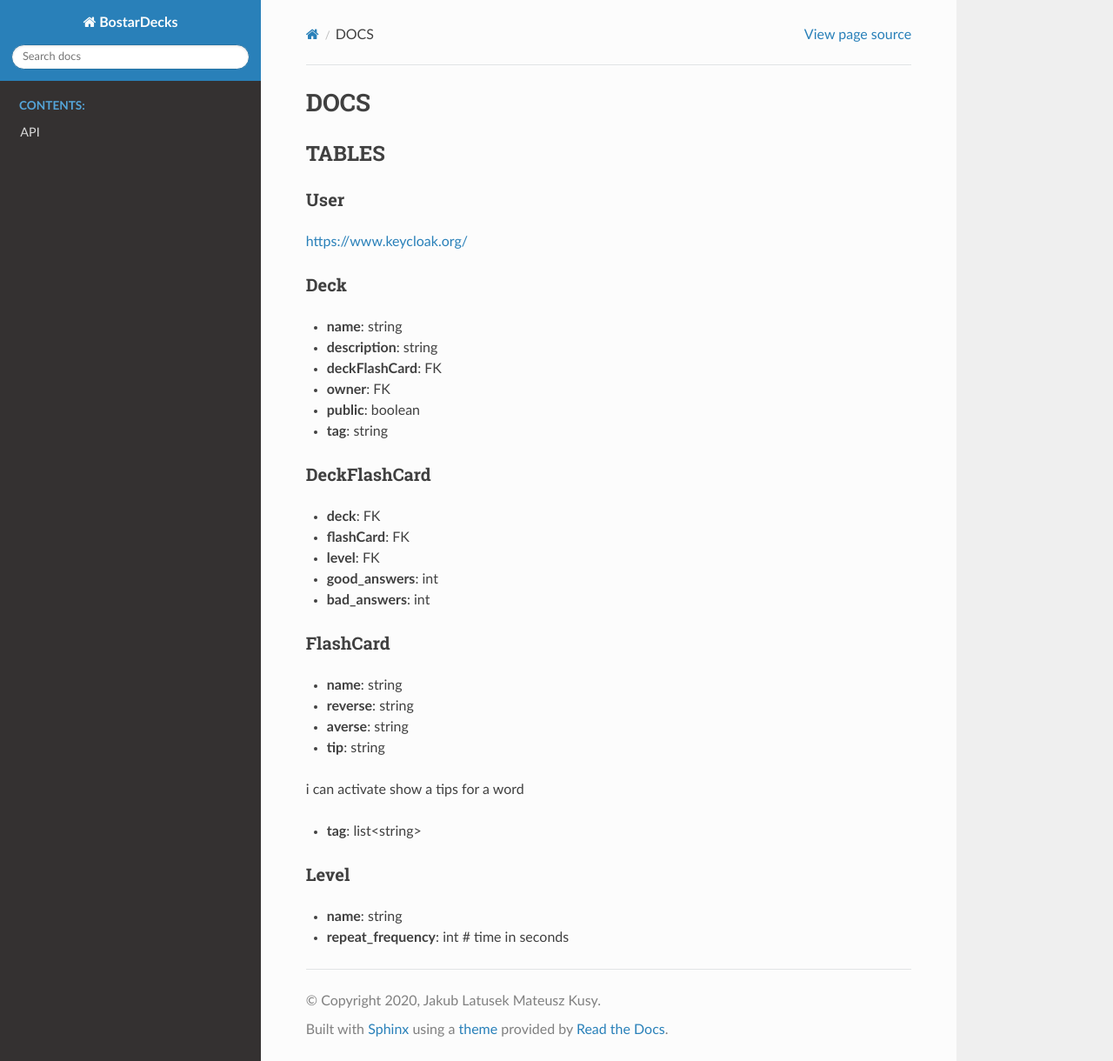
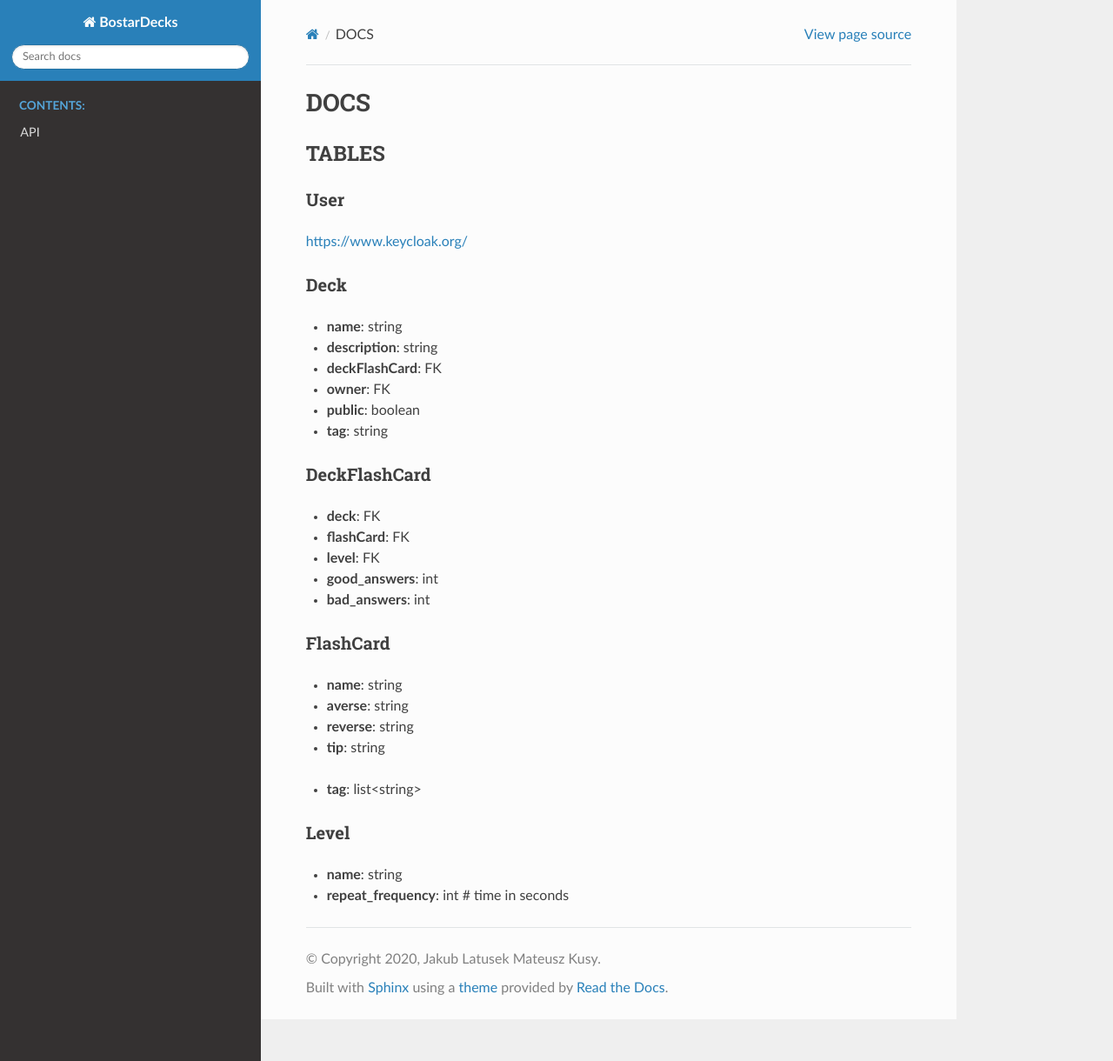
Before and after one commit to BarskiTeam/BostarDecksWeb, a Sphinx documentation site: the page built from docs/datebase.rst, in a window 1280 px wide and 1220 px high. Shown: the whole window at 87% size. Built offline with Sphinx 7.4.7 and the Read the Docs theme 2.0.0, drawn with Linux system fonts in a browser that asks for light colours.

```diff
--- a/docs/datebase.rst
+++ b/docs/datebase.rst
@@ -33,11 +33,10 @@ FlashCard
 ==========
 
 * **name**: string
+* **averse**: string
 * **reverse**: string
-* **averse**: string
 * **tip**: string
-.. this is useable for Kusofc - if i wont able to remember word
-i can activate show a tips for a word
+.. this is useable for Kusofc - if i wont able to remember word i can activate show a tips for a word
 
 * **tag**: list<string>
 
```
